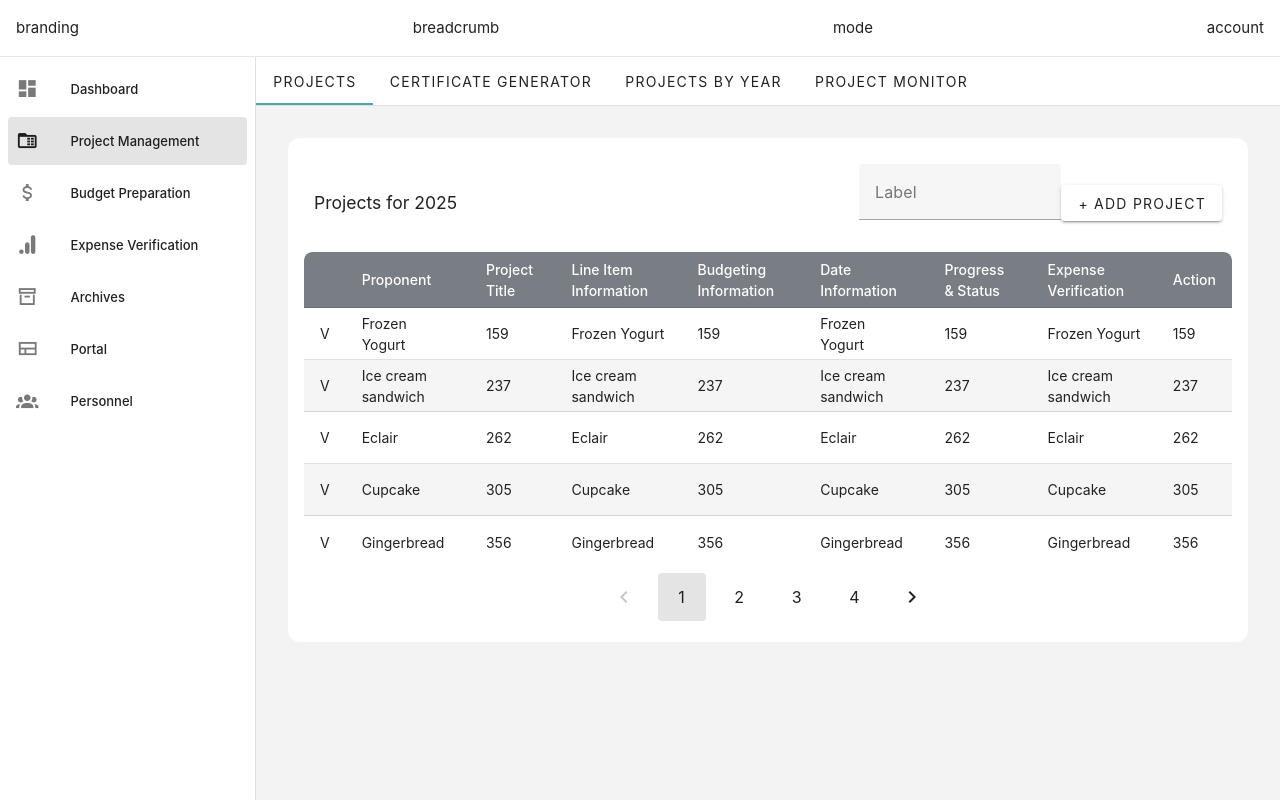
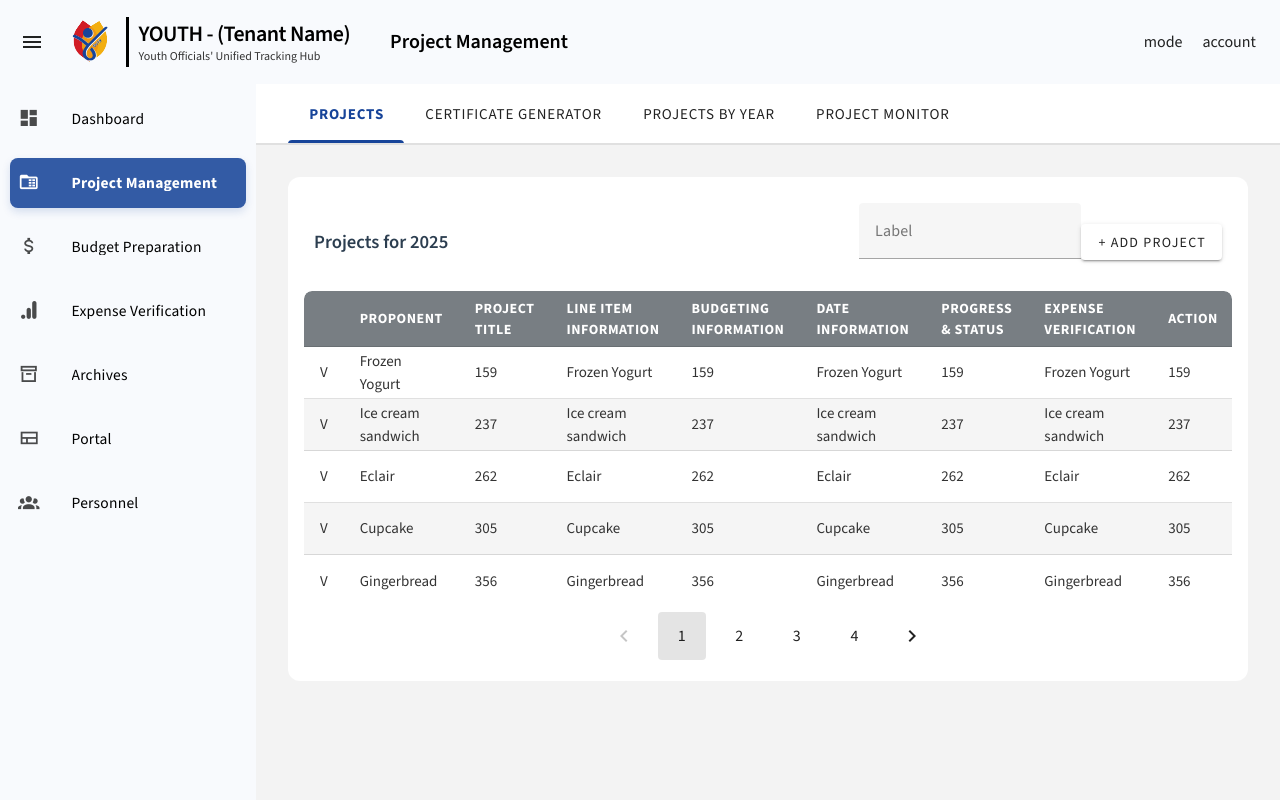
Before and after one commit to renzomrtn/Youth-Officials-Unified-Tracking-Hub, a Vue app in the folder frontend/: page /projects in a window 1280 px wide. Built offline with nearby package versions, Linux system fonts and the light colour scheme.

Commit message:
update
gclass style navbar sidebar. source sans 3 global font. breadcrumbs and logo

```diff
--- a/frontend/src/App.vue
+++ b/frontend/src/App.vue
@@ -1,24 +1,35 @@
 <script setup>
 import { RouterView, useRoute } from 'vue-router'
-import { computed } from 'vue'
+import { computed, ref } from 'vue'
 import NavBar from './components/NavBar.vue'
 import SideBar from './components/SideBar.vue'
 
 const route = useRoute()
 const showSidebar = computed(() => !route.meta.hideLayout)
 const showNavBar = computed(() => !route.meta.hideLayout)
+
+const sidebarOpen = ref(true)
 </script>
 
 <template>
   <v-app>
-    <NavBar v-if="showNavBar" />
+    <NavBar v-if="showNavBar" @toggle-sidebar="sidebarOpen = !sidebarOpen" />
 
     <v-layout>
-      <SideBar v-if="showSidebar" />
+      <SideBar v-if="showSidebar" :is-open="sidebarOpen" />
 
-      <v-main>
+      <v-main class="main-content">
         <RouterView />
       </v-main>
     </v-layout>
   </v-app>
 </template>
+
+<style scoped>
+.main-content {
+  background-color: white;
+  margin: 0 8px 8px 0;
+  border-radius: 12px;
+  min-height: calc(100vh - 80px);
+}
+</style>
--- a/frontend/src/assets/base.css
+++ b/frontend/src/assets/base.css
@@ -1,3 +1,6 @@
+/* Import Source Sans 3 from Google Fonts */
+@import url('https://fonts.googleapis.com/css2?family=Source+Sans+3:ital,wght@0,200..900;1,200..900&display=swap');
+
 /* color palette from <https://github.com/vuejs/theme> */
 :root {
   --vt-c-white: #ffffff;
@@ -36,28 +39,12 @@
   --section-gap: 160px;
 }
 
-/*
-@media (prefers-color-scheme: dark) {
-  :root {
-    --color-background: var(--vt-c-black);
-    --color-background-soft: var(--vt-c-black-soft);
-    --color-background-mute: var(--vt-c-black-mute);
-
-    --color-border: var(--vt-c-divider-dark-2);
-    --color-border-hover: var(--vt-c-divider-dark-1);
-
-    --color-heading: var(--vt-c-text-dark-1);
-    --color-text: var(--vt-c-text-dark-2);
-  }
-}
-*/
-
 *,
 *::before,
 *::after {
   box-sizing: border-box;
   margin: 0;
-  font-weight: normal;
+  /* Removed 'font-weight: normal' to allow bold headings/breadcrumbs */
 }
 
 body {
@@ -68,7 +55,10 @@ body {
     color 0.5s,
     background-color 0.5s;
   line-height: 1.6;
+
+  /* System font set to Source Sans 3 */
   font-family:
+    'Source Sans 3',
     Inter,
     -apple-system,
     BlinkMacSystemFont,
@@ -81,8 +71,15 @@ body {
     'Droid Sans',
     'Helvetica Neue',
     sans-serif;
-  font-size: 15px;
+
+  font-size: 16px;
   text-rendering: optimizeLegibility;
   -webkit-font-smoothing: antialiased;
   -moz-osx-font-smoothing: grayscale;
 }
+
+/* Helper to ensure headings utilize the font weights correctly */
+h1, h2, h3, h4, h5, h6, strong, b {
+  font-weight: 600;
+  color: var(--color-heading);
+}
--- a/frontend/src/assets/main.css
+++ b/frontend/src/assets/main.css
@@ -67,6 +67,21 @@ html, body {
   background-color: #e3f2fd;
 }
 
+/* Update Table Header and Cell sizes for Source Sans 3 */
+.v-table .v-table__wrapper table thead tr th {
+  font-family: 'Source Sans 3', sans-serif !important;
+  font-size: 14px !important;
+  font-weight: 700 !important;
+  text-transform: uppercase;
+  letter-spacing: 0.5px;
+}
+
+.v-table .v-table__wrapper table tbody tr td {
+  font-family: 'Source Sans 3', sans-serif !important;
+  font-size: 15px !important;
+  color: #333;
+}
+
 
 @media (min-width: 1024px) {
   body {
--- a/frontend/src/components/NavBar.vue
+++ b/frontend/src/components/NavBar.vue
@@ -1,18 +1,192 @@
 <template>
-    <div class="navbar">
-        <p>branding</p>
-        <p>breadcrumb</p>
-        <p>mode</p>
-        <p>account</p>
+  <div class="navbar">
+    <div class="d-flex align-center">
+      <div class="navbar-icon-container">
+        <v-btn
+          icon="mdi-menu"
+          variant="text"
+          @click="toggleSidebar"
+        ></v-btn>
+      </div>
+
+      <div class="branding-container">
+        <img
+          src="@/assets/youth-ims-logo.svg"
+          alt="Youth IMS Logo"
+          class="navbar-logo"
+        />
+
+        <div class="vertical-divider"></div>
+
+        <div class="branding-text-group">
+          <h1 class="main-title">YOUTH - (Tenant Name)</h1>
+          <p class="sub-title">Youth Officials' Unified Tracking Hub</p>
+        </div>
+      </div>
     </div>
+
+    <div class="breadcrumb-container">
+      <div v-for="(crumb, index) in breadcrumbs" :key="index" class="breadcrumb-wrapper">
+        <span
+          class="breadcrumb-item"
+          :class="{ 'active-crumb': index === breadcrumbs.length - 1 }"
+        >
+          {{ crumb.title }}
+        </span>
+        <v-icon
+          v-if="index < breadcrumbs.length - 1"
+          icon="mdi-chevron-right"
+          size="18"
+          class="breadcrumb-separator"
+        ></v-icon>
+      </div>
+    </div>
+
+    <div class="navbar-right">
+      <p>mode</p>
+      <p>account</p>
+    </div>
+  </div>
 </template>
+
+<script setup>
+import { computed } from 'vue'
+import { useRoute, useRouter } from 'vue-router'
+
+const route = useRoute()
+const router = useRouter()
+const emit = defineEmits(['toggle-sidebar'])
+
+const toggleSidebar = () => {
+  emit('toggle-sidebar')
+}
+
+/**
+ * Computes the breadcrumb trail based on the current route's meta data.
+ * It checks for 'parentRoute' to create a two-level trail if necessary.
+ */
+const breadcrumbs = computed(() => {
+  const crumbs = []
+
+  // 1. Check if the current route has a parent defined in meta
+  if (route.meta && route.meta.parentRoute) {
+    const parent = router.getRoutes().find(r => r.path === route.meta.parentRoute)
+    if (parent) {
+      crumbs.push({
+        title: parent.meta.title || parent.name,
+        path: parent.path
+      })
+    }
+  }
+
+  // 2. Add the current route
+  if (route.meta && route.meta.title) {
+    crumbs.push({
+      title: route.meta.title,
+      path: route.path
+    })
+  } else if (route.name) {
+    crumbs.push({
+      title: route.name,
+      path: route.path
+    })
+  }
+
+  return crumbs
+})
+</script>
 
 <style scoped>
 .navbar {
-    background-color: #ffffff;
-    display: flex;
-    justify-content: space-between;
-    padding: 16px;
-    border-bottom: #e5e7eb 1px solid;
+  background-color: #f8fafd;
+  display: flex;
+  justify-content: space-between;
+  align-items: center;
+  padding: 16px 24px 16px 0;
+}
+
+.navbar-icon-container {
+  width: 64px;
+  display: flex;
+  justify-content: center;
+  align-items: center;
+  flex-shrink: 0;
+}
+
+.branding-container {
+  display: flex;
+  align-items: center;
+  gap: 10px;
+}
+
+.navbar-logo {
+  height: 52px;
+  width: auto;
+}
+
+.vertical-divider {
+  width: 2.5px;
+  height: 50px;
+  background-color: #000;
+}
+
+.branding-text-group {
+  display: flex;
+  flex-direction: column;
+  justify-content: center;
+  line-height: 1.3;
+}
+
+.main-title {
+  font-size: 22px;
+  font-weight: 600;
+  margin: 0;
+  letter-spacing: -0.5px;
+  color: #000;
+}
+
+.sub-title {
+  font-size: 12px;
+  font-weight: 500;
+  margin: 0;
+  color: #333;
+  white-space: nowrap;
+}
+
+/* Breadcrumb Styles */
+.breadcrumb-container {
+  display: flex;
+  align-items: center;
+  flex-grow: 1;
+  margin-left: 40px;
+  gap: 4px;
+}
+
+.breadcrumb-wrapper {
+  display: flex;
+  align-items: center;
+  gap: 4px;
+}
+
+.breadcrumb-item {
+  margin: 0;
+  color: #757575; /* Grey for parent/inactive */
+  font-size: 20px;
+  font-weight: 400;
+}
+
+.active-crumb {
+  color: #000; /* Black for current page */
+  font-weight: 600;
+}
+
+.breadcrumb-separator {
+  color: #bdbdbd;
+}
+
+.navbar-right {
+  display: flex;
+  align-items: center;
+  gap: 20px;
 }
 </style>
--- a/frontend/src/components/SideBar.vue
+++ b/frontend/src/components/SideBar.vue
@@ -1,21 +1,29 @@
 <template>
   <v-navigation-drawer
+    :model-value="true"
+    location="left"
+    :rail="!isOpen"
     permanent
-    location="left"
+    :border="0"
+    class="sidebar-drawer"
+    color="#f8fafd"
   >
     <v-list nav>
       <v-list-item
-        v-for="route in navigationRoutes"
-        :key="route.path"
-        :to="route.path"
-        :value="route.path"
+        v-for="navRoute in navigationRoutes"
+        :key="navRoute.path"
+        :to="navRoute.path"
+        :value="navRoute.path"
+        :active="isRouteActive(navRoute)"
+        active-color="#174499"
+        class="sidebar-item"
       >
-        <template #prepend v-if="route.meta?.icon">
-          <v-icon>{{ route.meta.icon }}</v-icon>
+        <template #prepend v-if="navRoute.meta?.icon">
+          <v-icon class="sidebar-icon">{{ navRoute.meta.icon }}</v-icon>
         </template>
 
-        <v-list-item-title>
-          {{ route.meta?.title || route.name }}
+        <v-list-item-title class="sidebar-title">
+          {{ navRoute.meta?.title || navRoute.name }}
         </v-list-item-title>
       </v-list-item>
     </v-list>
@@ -24,24 +32,89 @@
 
 <script setup>
 import { computed } from 'vue'
-import { useRouter } from 'vue-router'
+import { useRouter, useRoute } from 'vue-router'
+
+const props = defineProps({
+  isOpen: {
+    type: Boolean,
+    default: true
+  }
+})
 
 const router = useRouter()
+const currentRoute = useRoute()
 
 const navigationRoutes = computed(() => {
   return router.getRoutes()
     .filter(r => r.meta?.showInSidebar)
     .sort((a, b) => (a.meta.order || 999) - (b.meta.order || 999))
 })
+
+const isRouteActive = (navRoute) => {
+  const currentPath = currentRoute.path
+  const navPath = navRoute.path
+
+  if (currentPath === navPath) return true
+
+  if (currentRoute.meta?.parentRoute === navPath) return true
+
+  return false
+}
 </script>
 
 <style scoped>
-</style>
+:deep(.v-navigation-drawer__content) {
+  --sidebar-font-size: 15.5px;
+}
 
-<style scoped>
-v-list {
+.sidebar-drawer {
+  height: 100vh !important;
+}
+
+.v-list {
   display: flex;
   flex-direction: column;
-  gap: 1rem;
+  gap: 0.5rem;
+  padding: 10px;
+}
+
+.sidebar-title {
+  font-family: 'Source Sans 3', sans-serif !important;
+  font-size: var(--sidebar-font-size) !important;
+  font-weight: 500;
+  letter-spacing: 0.015em;
+}
+
+.sidebar-icon {
+  font-size: calc(var(--sidebar-font-size) + 6px) !important;
+  opacity: 0.7;
+}
+
+.sidebar-item {
+  min-height: 50px !important;
+  border-radius: 8px !important;
+  margin-bottom: 2px;
+  transition: all 0.2s ease;
+}
+
+.sidebar-item.v-list-item--active {
+  background-color: #174499 !important;
+  color: white !important;
+  opacity: 1 !important;
+  box-shadow: 0 4px 8px rgba(23, 68, 153, 0.15);
+}
+
+.sidebar-item.v-list-item--active .sidebar-title {
+  font-weight: 700 !important;
+  color: white !important;
+}
+
+.sidebar-item.v-list-item--active .sidebar-icon {
+  color: white !important;
+  opacity: 1 !important;
+}
+
+.sidebar-item:not(.v-list-item--active):hover {
+  background-color: rgba(0, 0, 0, 0.04) !important;
 }
 </style>
--- a/frontend/src/components/TabsList.vue
+++ b/frontend/src/components/TabsList.vue
@@ -1,10 +1,18 @@
 <template>
-  <v-tabs v-if="tabs.length > 0" v-model="activeTab" slider-color="secondary">
+  <v-tabs
+    v-if="tabs.length > 0"
+    v-model="activeTab"
+    color="#174499"
+    align-tabs="start"
+    class="custom-tabs"
+    height="60"
+  >
     <v-tab
       v-for="item in tabs"
       :key="item.route"
       :value="item.route"
       @click="navigateToTab(item.route)"
+      class="tab-item"
     >
       {{ item.name }}
     </v-tab>
@@ -19,26 +27,19 @@ const route = useRoute()
 const router = useRouter()
 const activeTab = ref(null)
 
-// Get tabs for the current subsystem
 const tabs = computed(() => {
-  // Find the parent route (main subsystem route)
   const currentPath = route.path
   const parentPath = route.meta.parentRoute || currentPath
-
-  // Find the route that has tabs defined
   const parentRoute = router.options.routes.find(r => r.path === parentPath)
-
   return parentRoute?.meta?.tabs || []
 })
 
-// Navigate to selected tab
 const navigateToTab = (tabRoute) => {
   if (tabRoute !== route.path) {
     router.push(tabRoute)
   }
 }
 
-// Set active tab based on current route
 const setActiveTab = () => {
   const currentPath = route.path
   const matchingTab = tabs.value.find(tab => tab.route === currentPath)
@@ -46,19 +47,39 @@ const setActiveTab = () => {
   if (matchingTab) {
     activeTab.value = matchingTab.route
   } else {
-    // If no exact match, set to default tab
     const defaultTab = tabs.value.find(tab => tab.default)
     activeTab.value = defaultTab?.route || tabs.value[0]?.route
   }
 }
 
-// Watch for route changes
-watch(() => route.path, () => {
-  setActiveTab()
-})
+watch(() => route.path, () => setActiveTab())
+onMounted(() => setActiveTab())
+</script>
 
-// Initialize on mount
-onMounted(() => {
-  setActiveTab()
-})
-</script>
+<style scoped>
+.custom-tabs {
+  border-bottom: 1px solid #e0e0e0;
+  background-color: #ffffff;
+  padding-left: 32px;
+}
+
+:deep(.v-tab__slider) {
+  height: 4px !important;
+  border-radius: 4px 4px 0 0;
+}
+
+.v-tab.v-tab--selected {
+  font-weight: 700 !important;
+  color: #174499 !important;
+}
+
+.tab-item {
+  font-family: 'Source Sans 3', sans-serif;
+  text-transform: uppercase;
+  letter-spacing: 0.8px;
+  font-size: 15px;
+  padding: 0 20px;
+  display: flex;
+  align-items: center;
+}
+</style>
```
